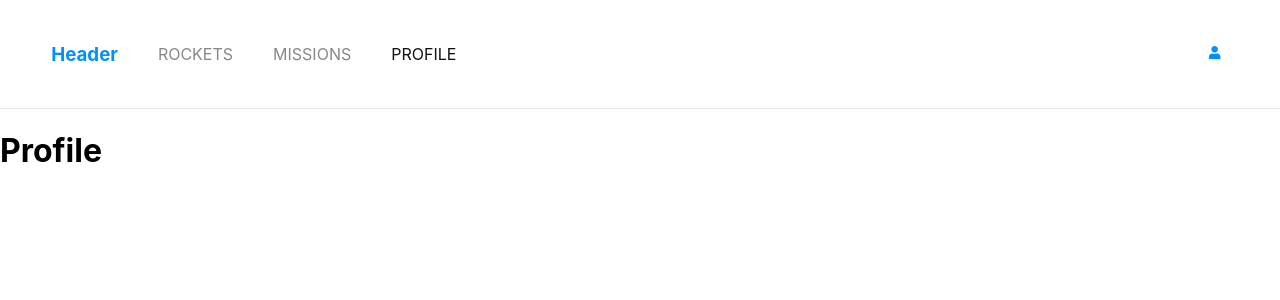
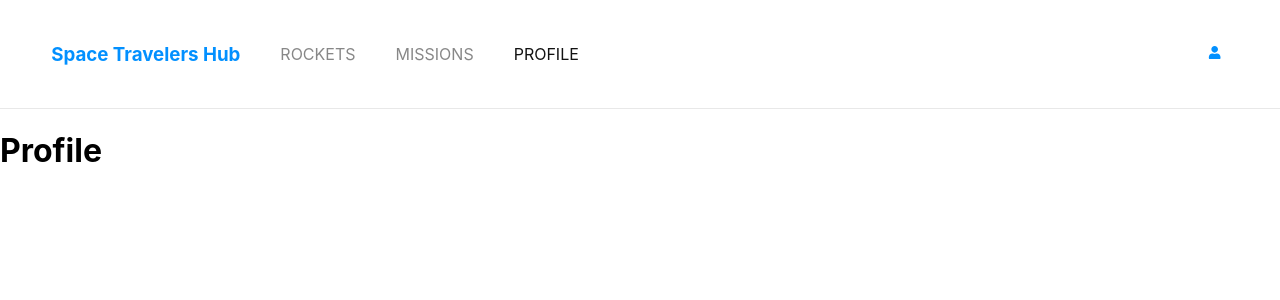
Before and after one commit to carlosmuerto/React-Group-Project, a React (Create React App) app: page /Profile in a window 1280 px wide. Shown: the top 300 px of the page. Built offline with nearby package versions, Linux system fonts and the light colour scheme.

Commit message:
Add Test for header

```diff
--- a/src/view/components/Header/header.jsx
+++ b/src/view/components/Header/header.jsx
@@ -5,7 +5,7 @@ import './header.scss';
 
 const Header = ({ links }) => (
   <header className="app-header">
-    <h3>Header</h3>
+    <h3>Space Travelers Hub</h3>
     <nav>
       {links.map((link) => (
         <div className="nav-links" key={`NavLinkTo${link.text}`}>
```
Also changed, not shown: 1 other file (tests, documents, lock files or other folders).
